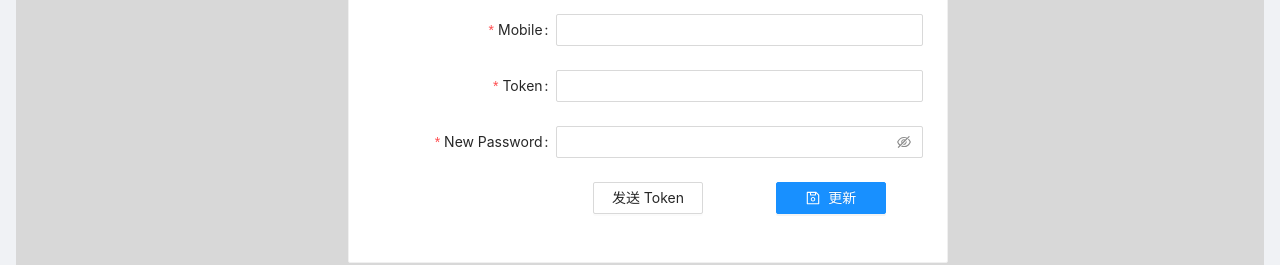
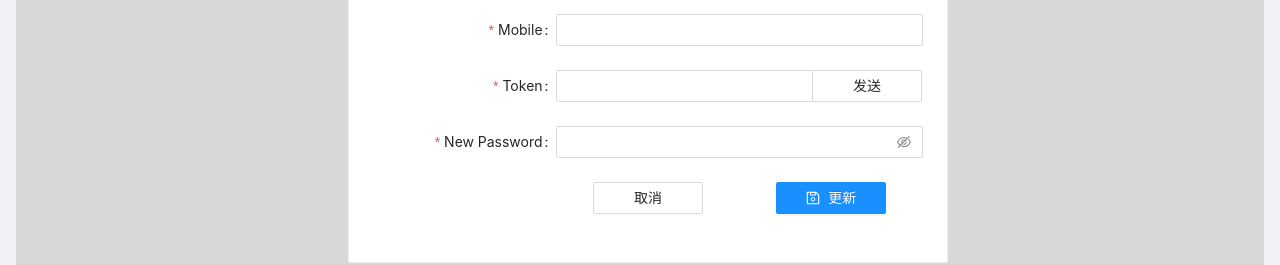
Before and after one commit to iascchen/gqlAccountClient, a React (Create React App) app: page /resetpw in a window 1280 px wide. Shown: the part 180-445 px from the top of the page. Built offline with nearby package versions, Linux system fonts and the light colour scheme; no server answers.

Commit message:
add token input

```diff
--- a/src/modules/login/components/LogoutWidget.jsx
+++ b/src/modules/login/components/LogoutWidget.jsx
@@ -2,17 +2,12 @@ import React, {useEffect} from 'react'
 import {useHistory} from 'react-router-dom'
 import {message} from 'antd'
 import {useCookies} from 'react-cookie'
-import gql from 'graphql-tag'
 import {useMutation} from '@apollo/react-hooks'
 
 import {ZDN_COOKIE_USER} from '../utils/manage-tokens'
 import {useUser} from '../hook/UserProvider'
 import {loggerError} from '../../../components/constant'
-
-const LOGOUT = gql`
-    mutation logout {
-        logout
-    }`
+import {LOGOUT} from '../graphql'
 
 const LogoutWidget = () => {
     const { setAccessToken } = useUser()
--- a/src/modules/login/components/MobileLoginWidget.jsx
+++ b/src/modules/login/components/MobileLoginWidget.jsx
@@ -3,23 +3,12 @@ import {useCookies} from 'react-cookie'
 import {useHistory} from 'react-router-dom'
 import {Button, Checkbox, Col, Form, Input, message, Row, Spin} from 'antd'
 import {KeyOutlined, UserAddOutlined, UserOutlined} from '@ant-design/icons'
-import gql from 'graphql-tag'
 import {useMutation} from '@apollo/react-hooks'
 
 import {layout, tailLayout} from '../../../components/constant'
 import {ZDN_COOKIE_USER} from '../utils/manage-tokens'
 import {useUser} from '../hook/UserProvider'
-
-const LOGIN_MOBILE = gql`
-    mutation loginByMobile($mobile: String!, $password: String!){
-        loginByMobile(mobile: $mobile, password: $password) {
-            token, user {
-                _id, mobile, email, profile {
-                    name, picture, website, location, gender
-                }
-            }
-        }
-    }`
+import {LOGIN_MOBILE} from '../graphql'
 
 const MobileLoginWidget = ({ onForgot, onSignUp, onRememberMe, rememberMe, userInCookies }) => {
     const [sData, setDate] = useState()
--- a/src/modules/login/components/ResetPWWidget.jsx
+++ b/src/modules/login/components/ResetPWWidget.jsx
@@ -3,24 +3,11 @@ import {useHistory} from 'react-router-dom'
 import {Button, Card, Form, Input, message, Spin} from 'antd'
 import {SaveOutlined} from '@ant-design/icons'
 import {useMutation} from '@apollo/react-hooks'
-import gql from 'graphql-tag'
 
 import {layout, tailLayout} from '../../../components/constant'
 import {INVITE_TOKEN_TTL} from '../../../utils/secrets'
-
-const FORGOT_PASSWORD = gql`
-    mutation resetPassword($user: ResetPasswordInput!){
-        resetPassword(user: $user) {
-            _id
-        }
-    }`
-
-const RESET_TOKEN = gql`
-    mutation passwordResetToken($mobile: String!){
-        passwordResetToken(mobile: $mobile) {
-            _id
-        }
-    }`
+import {FORGOT_PASSWORD, RESET_TOKEN} from '../graphql'
+import TokenInput from './TokenInput'
 
 const ResetPWWidget = () => {
     const [sLoading, setLoading] = useState(false)
@@ -56,13 +43,21 @@ const ResetPWWidget = () => {
             const ret = await resetToken({ variables: { mobile } })
 
             if (ret.data.passwordResetToken && ret.data.passwordResetToken._id) {
-                message.info(`Token 发送成功！${INVITE_TOKEN_TTL} 秒内有效`)
+                // display token is temporary for without integrated with SMS now
+                const token = ret.data.passwordResetToken.passwordResetToken
+                message.info(`Token 发送成功！${INVITE_TOKEN_TTL} 秒内有效。${token}`)
                 return
+            } else {
+                message.error('Token 发送失败！请重新发送。')
             }
         } catch (err) {
             console.log(err)
+            message.error(`Token 发送失败！请重新发送。${err}`)
         }
-        message.error('Token 发送失败！请重新发送')
+    }
+
+    const handleCancel = () => {
+        history.push('/')
     }
 
     return (
@@ -72,16 +67,15 @@ const ResetPWWidget = () => {
                     <Input/>
                 </Form.Item>
                 <Form.Item name='passwordResetToken' label='Token' required>
-                    <Input/>
+                    <TokenInput onSend={handleSendToken} />
                 </Form.Item>
                 <Form.Item name='password' label='New Password' required>
-                    <Input.Password/>
+                    <Input.Password />
                 </Form.Item>
                 {sLoading
                     ? <Spin/>
                     : <Form.Item {...tailLayout}>
-                        <Button style={{ width: '30%', margin: '0 10%' }} onClick={handleSendToken}> 发送
-                                    Token </Button>
+                        <Button style={{ width: '30%', margin: '0 10%' }} onClick={handleCancel}> 取消 </Button>
                         <Button type='primary' htmlType='submit' style={{ width: '30%', margin: '0 10%' }}>
                             <SaveOutlined/> 更新 </Button>
                     </Form.Item>
--- a/src/modules/login/components/SignUpWidget.jsx
+++ b/src/modules/login/components/SignUpWidget.jsx
@@ -3,24 +3,11 @@ import {useHistory} from 'react-router-dom'
 import {Button, Card, Form, Input, message, Spin} from 'antd'
 import {SaveOutlined} from '@ant-design/icons'
 import {useMutation} from '@apollo/react-hooks'
-import gql from 'graphql-tag'
 
 import {layout, tailLayout} from '../../../components/constant'
 import {INVITE_TOKEN_TTL} from '../../../utils/secrets'
-
-const SIGN_UP = gql`
-    mutation signUp($user: CreateUserInput!){
-        signUp(user: $user) {
-            _id
-        }
-    }`
-
-const INVITE_TOKEN = gql`
-    mutation inviteToken($mobile: String!){
-        inviteToken(mobile: $mobile) {
-            _id
-        }
-    }`
+import {INVITE_TOKEN, SIGN_UP} from '../graphql'
+import TokenInput from './TokenInput'
 
 const SignUpPWWidget = () => {
     const [sLoading, setLoading] = useState(false)
@@ -57,13 +44,21 @@ const SignUpPWWidget = () => {
             const ret = await inviteToken({ variables: { mobile } })
 
             if (ret.data.inviteToken && ret.data.inviteToken._id) {
-                message.info(`Token 发送成功！${INVITE_TOKEN_TTL} 秒内有效`)
+                // display token is temporary for without integrated with SMS now
+                const token = ret.data.inviteToken.token
+                message.info(`Token 发送成功！${INVITE_TOKEN_TTL} 秒内有效。${token}`)
                 return
+            } else {
+                message.error('Token 发送失败！请重新发送。')
             }
         } catch (err) {
             console.log(err)
+            message.error(`Token 发送失败！请重新发送。${err}`)
         }
-        message.error('Token 发送失败！请重新发送')
+    }
+
+    const handleCancel = () => {
+        history.push('/')
     }
 
     return (
@@ -73,7 +68,7 @@ const SignUpPWWidget = () => {
                     <Input/>
                 </Form.Item>
                 <Form.Item name='inviteToken' label='Token' required>
-                    <Input/>
+                    <TokenInput onSend={handleSendToken} />
                 </Form.Item>
                 <Form.Item name='password' label='Password' required>
                     <Input.Password/>
@@ -81,8 +76,7 @@ const SignUpPWWidget = () => {
                 {sLoading
                     ? <Spin/>
                     : <Form.Item {...tailLayout}>
-                        <Button style={{ width: '30%', margin: '0 10%' }} onClick={handleSendToken}> 发送
-                                    Token </Button>
+                        <Button style={{ width: '30%', margin: '0 10%' }} onClick={handleCancel}> 取消 </Button>
                         <Button type='primary' htmlType='submit' style={{ width: '30%', margin: '0 10%' }}>
                             <SaveOutlined/> 注册 </Button>
                     </Form.Item>
--- /dev/null
+++ b/src/modules/login/components/TokenInput.jsx
@@ -0,0 +1,16 @@
+import React from 'react'
+import {Button, Input} from 'antd'
+
+const { Group } = Input
+
+const TokenInput = ({ onSend, onChange }) => {
+    const handleSend = () => {
+        onSend && onSend()
+    }
+
+    return (<Group compact><Input onChange={onChange} style={{ width: '70%' }}/>
+        <Button style={{ width: '30%' }} onClick={handleSend}> 发送 </Button>
+    </Group>)
+}
+
+export default TokenInput
--- /dev/null
+++ b/src/modules/login/graphql.js
@@ -0,0 +1,45 @@
+import gql from 'graphql-tag'
+
+export const LOGIN_MOBILE = gql`
+    mutation loginByMobile($mobile: String!, $password: String!){
+        loginByMobile(mobile: $mobile, password: $password) {
+            token, user {
+                _id, mobile, email, profile {
+                    name, picture, website, location, gender
+                }
+            }
+        }
+    }`
+
+export const LOGOUT = gql`
+    mutation logout {
+        logout
+    }`
+
+export const FORGOT_PASSWORD = gql`
+    mutation resetPassword($user: ResetPasswordInput!){
+        resetPassword(user: $user) {
+            _id
+        }
+    }`
+
+export const RESET_TOKEN = gql`
+    mutation passwordResetToken($mobile: String!){
+        passwordResetToken(mobile: $mobile) {
+            _id, passwordResetToken
+        }
+    }`
+
+export const SIGN_UP = gql`
+    mutation signUp($user: CreateUserInput!){
+        signUp(user: $user) {
+            _id
+        }
+    }`
+
+export const INVITE_TOKEN = gql`
+    mutation inviteToken($mobile: String!){
+        inviteToken(mobile: $mobile) {
+            _id, token
+        }
+    }`
```
